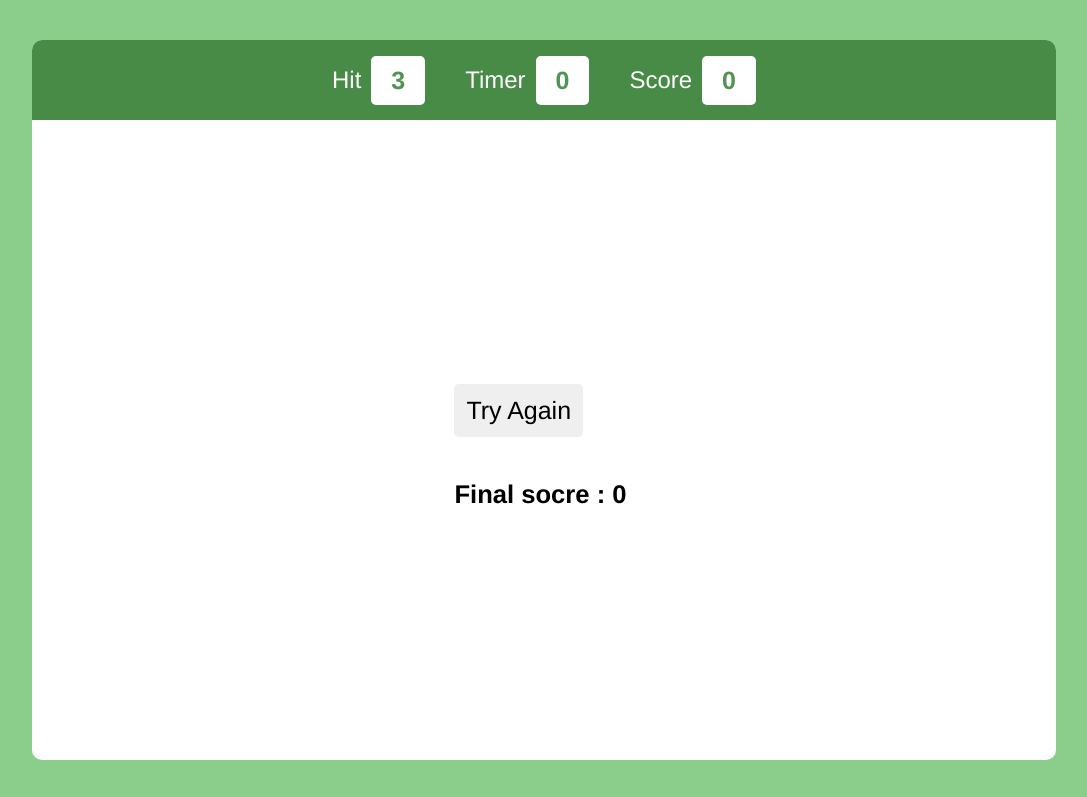
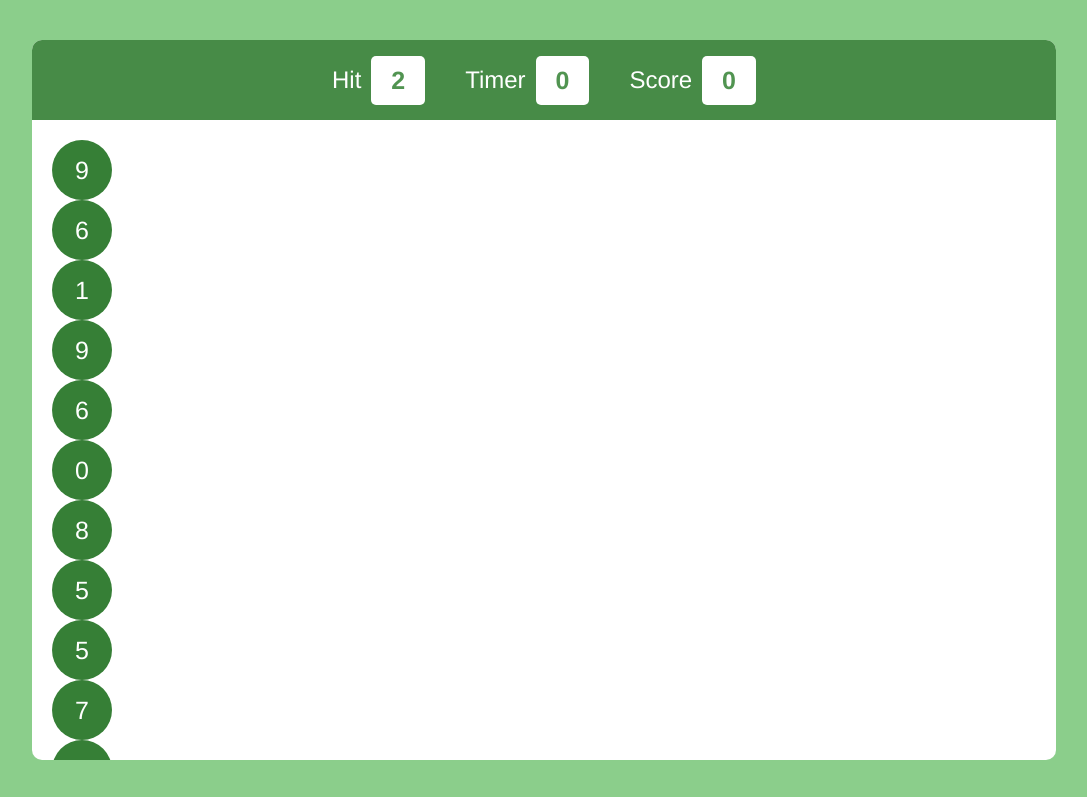
Before and after one commit to saurav-happening/Bubble_game, a plain HTML site: page index.html in a window 1280 px wide. Both pictures are taken after a click on the button "Try Again". Shown: the whole page, without its empty margins (96-1183 px from the left). Drawn offline with Linux system fonts and the light colour scheme.

Commit message:
feature progress

```diff
--- a/index.html
+++ b/index.html
@@ -16,7 +16,7 @@
                 </div>
                 <div class="counter">
                     <h2>Timer</h2>
-                    <div id="timer" class="counter-box">3</div>
+                    <div id="timer" class="counter-box">2</div>
                 </div>
                 <div class="counter">
                     <h2>Score</h2>
--- a/script.js
+++ b/script.js
@@ -29,7 +29,7 @@ function creating_bubble(){
 // countdown timer
 
 function countdown_timer(){
-    let countdown = 1
+    let countdown = 2
     let count_timer = setInterval(function(){
     if(countdown>0){
         countdown--;
@@ -67,7 +67,16 @@ function again_play(){
 
     bottom_panel.style.display = "inline-block"
 
+    try_again()
 
+}
+
+function try_again(){
+    bt.addEventListener("click", function(){
+        creating_bubble()
+        countdown_timer()
+        hit_value()
+    })
 
 }
 
```
